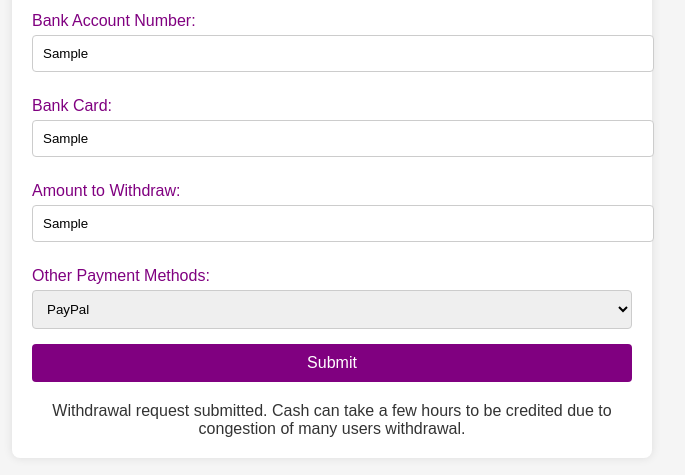
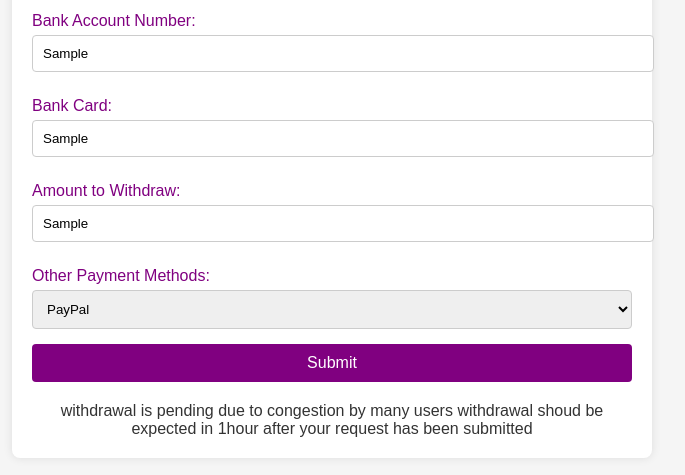
Before and after one commit to Martleecyber/ZELEIVEST.RG, a plain HTML site: page withdraw.html in a window 1280 px wide. Both pictures are taken after typing "Sample", "Sample", "Sample" into the empty fields and a click on the button "Submit". Shown: the part 215-690 px from the top of the page, without its empty margins (308-993 px from the left). Drawn offline with Linux system fonts and the light colour scheme.

Commit message:
Update withdraw.html

```diff
--- a/withdraw.html
+++ b/withdraw.html
@@ -87,7 +87,7 @@
             <button type="submit">Submit</button>
         </form>
         <div class="spinner" id="spinner"></div>
-        <div class="message" id="message">Withdrawal request submitted. Cash can take a few hours to be credited due to congestion of many users withdrawal.</div>
+        <div class="message" id="message">withdrawal  is pending due to congestion by many users withdrawal shoud be expected in 1hour after your request has been submitted</div>
     </div>
     <script>
         document.getElementById('withdrawal-form').addEventListener('submit', function(event) {
```
